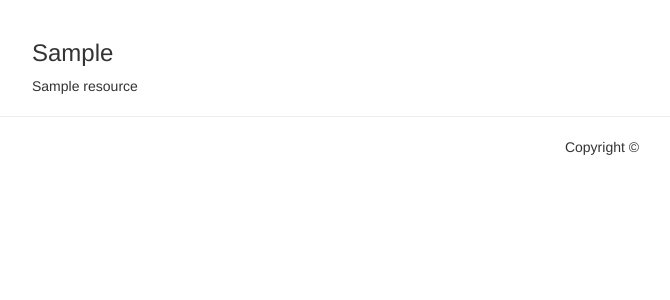
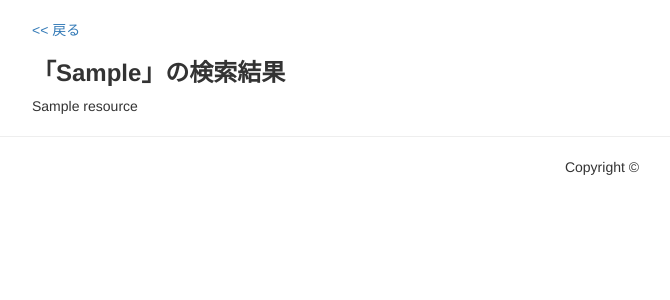
Before and after one commit to tomita0119/Private-Django-Project, a Django app: page /surm/1/1/ in a window 1280 px wide. Shown: the part 52-352 px from the top of the page, without its empty margins (38-708 px from the left). Run offline with Django 3.2, Linux system fonts and the light colour scheme; tables that the repository leaves empty hold one stand-in row (values such as "Sample post"); some libraries are stand-ins or nearby versions.

Commit message:
タグ検索結果ページの加筆(まだ設計中)

```diff
--- a/static/css/index.css
+++ b/static/css/index.css
@@ -1,4 +1,4 @@
 .mygroups tr{
-    font-size: 20px;
+    font-size: 18px;
     margin-bottom: 10px;
 }
--- /dev/null
+++ b/static/css/tag_filtering.css
@@ -0,0 +1,4 @@
+.headding_3{
+    font-weight: bold;
+/*     margin-top: 0px; */
+}
--- a/surm/models.py
+++ b/surm/models.py
@@ -62,6 +62,7 @@ class TagResource(models.Model):
 #         ('group_delete', 'Group Delete'),
 #         ('resource_post', 'Resource Post'),
 #         ('resource_view', 'Resource View'),
+#         ('resource_favorite', 'Resource Favorite'),
 #         ('resource_delete', 'Resource Delete'),
 #     )
 #
@@ -70,7 +71,6 @@ class TagResource(models.Model):
 #     acted = models.DateTimeField('Acted', auto_now_add=True)
 #     kind = models.CharField('Kind', choices=KIND_CHOICES, max_length=20)
 #     resource = models.ForeignKey(Resource, null=True, blank=True)
-
 
 # ------------ フォーム ------------ #
 
--- a/templates/surm/group_index.html
+++ b/templates/surm/group_index.html
@@ -83,7 +83,9 @@
                         </div>
                         {% endif %}
                         <ul class="posted_resource_info">
-                            <li> <button class="fav_button icon_button" id="{{ resource.id }}"><i class="fa fa-star"></i></button>{{ resource.resourceuserfavorite_set.all.count }}　<span class="views">{{ resource.view }} Views</span></li>
+                            <li>
+                                <button class="fav_button icon_button" id="{{ resource.id }}"><i class="fa fa-star"></i></button>{{ resource.resourceuserfavorite_set.all.count }}　<span class="views">{% if resource.views >= 2 %}{{ resource.view }} Views{% else %}{{ resource.view }} View{% endif %}</span>
+                            </li>
                             {% if resource.memo %}
                             <li><span class="memo">{{ resource.memo }}</span></li>
                             {% endif %}
--- a/templates/surm/tag_filtering.html
+++ b/templates/surm/tag_filtering.html
@@ -2,8 +2,13 @@
 {% load bootstrap3 %}
 {% load static from staticfiles %}
 
+{% block additional_static %}
+<link rel="stylesheet" href="{% static 'css/tag_filtering.css' %}" />
+{% endblock %}
+
 {% block content %}
-<h3>{{ tag.tag }}</h3>
+<a href="{% url 'surm.views.group_index' group_id=group.id %}"><< 戻る</a>
+<h3 class="headding_3">「{{ tag.tag }}」の検索結果</h3>
 {% for tag_resource in tag_resources %}
 {{ tag_resource.resource.name }} <br />
 {% endfor %}
```
